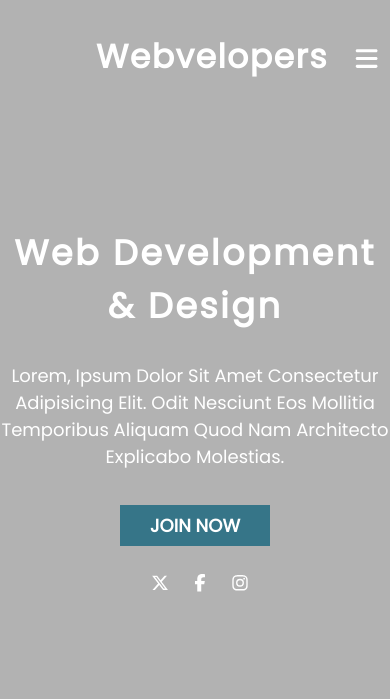
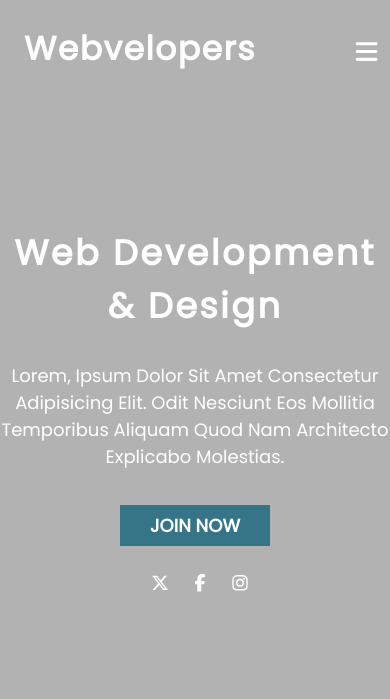
Before and after one commit to AI-DataWizard/1st-Web-Dev-Agency-Website, a plain HTML site: page index.html in a window 390 px wide. Shown: the top 699 px of the page. Drawn offline with Linux system fonts and the light colour scheme.

Commit message:
Update index.css

```diff
--- a/index.css
+++ b/index.css
@@ -538,11 +538,12 @@ textarea {
     justify-content: center;
     align-items: center;
   }
-  .navbar {
+   .navbar {
     top: 0;
-    display: flex;
     align-items: center;
+    padding: 1.5rem;
   }
+
   .navbar .menu {
     display: none;
   }
```
